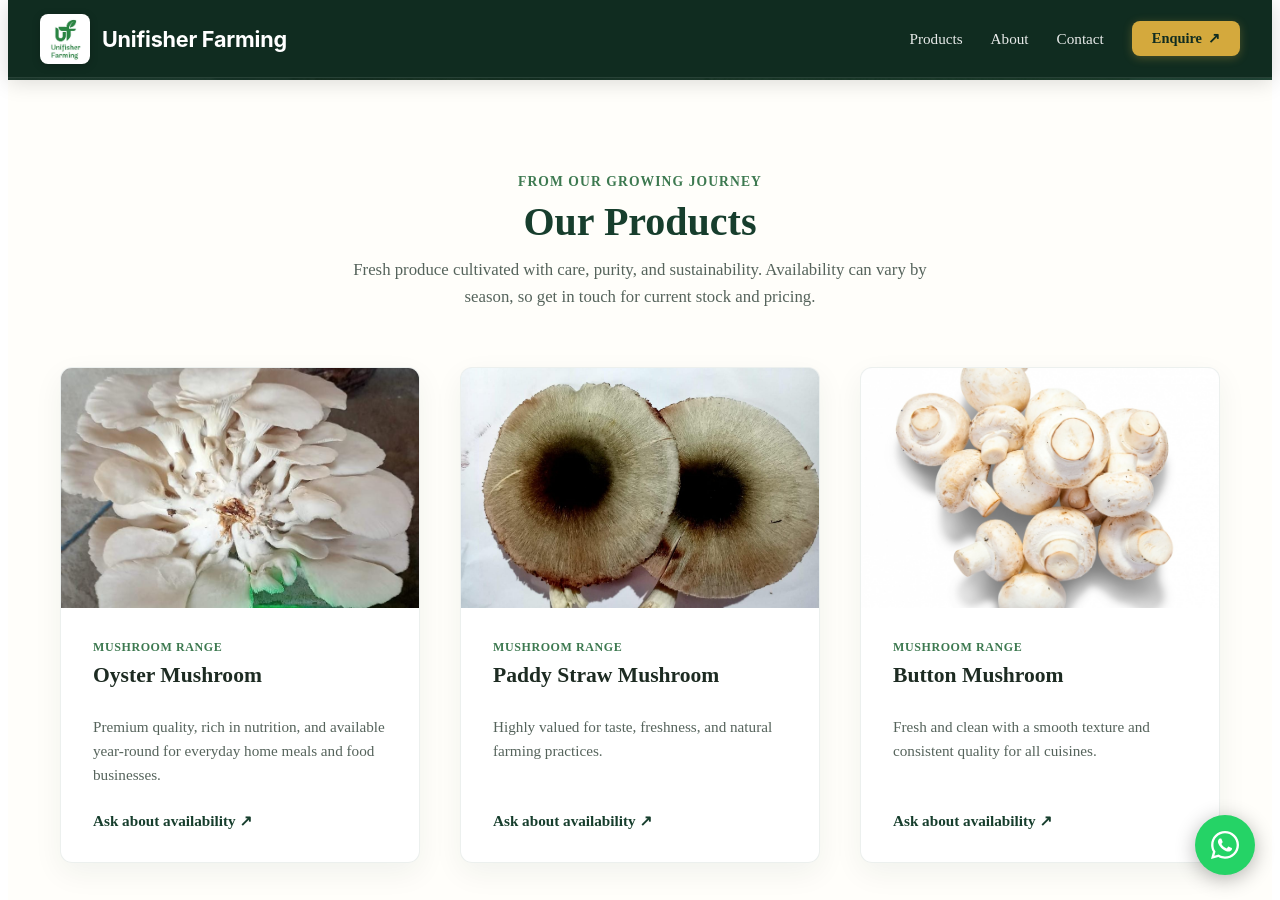
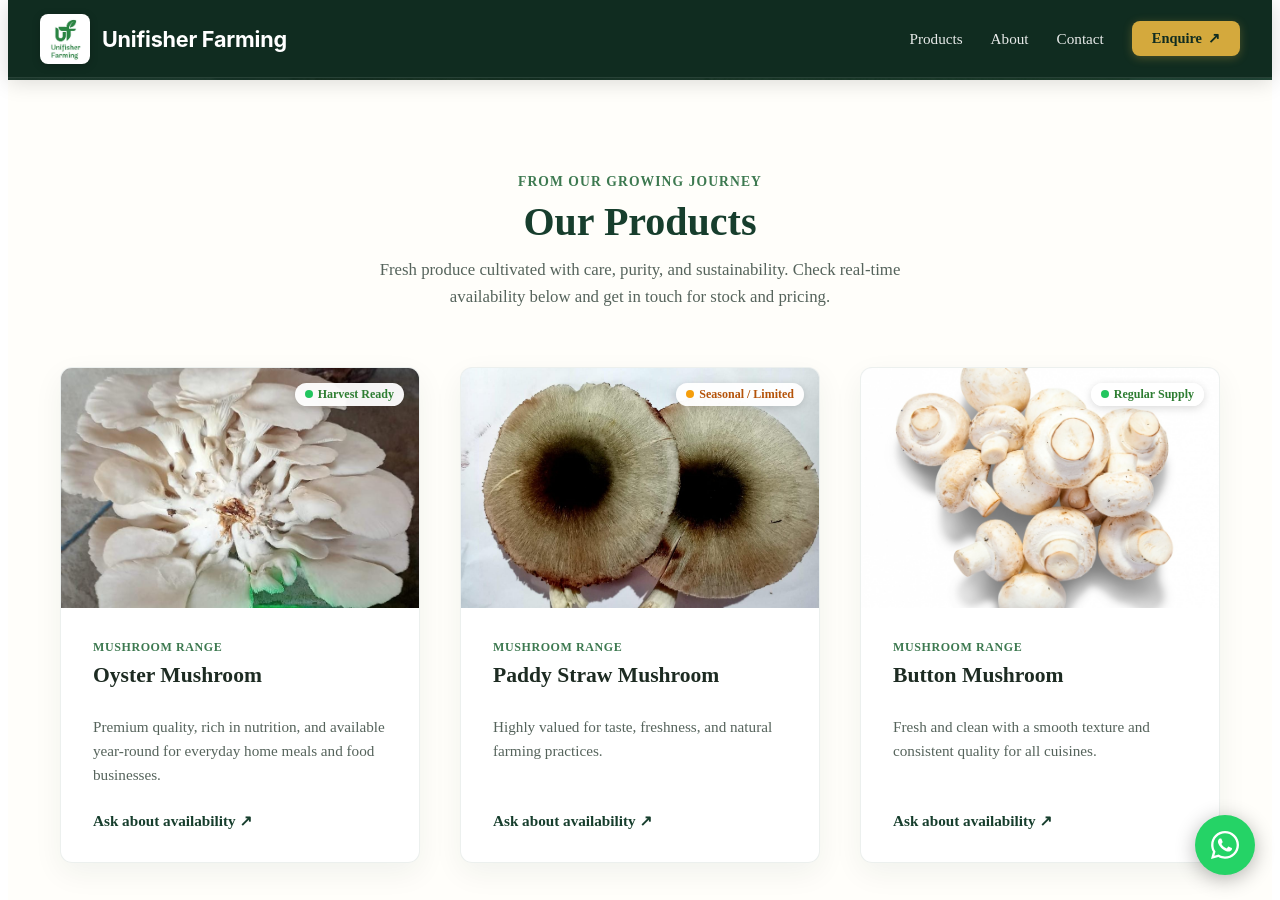
Before and after one commit to Unifisher/Unifisher-Website, a Jekyll site: the page built from index.html, in a window 1280 px wide and 900 px high, scrolled down 664 px. Built offline with Jekyll 4.4.1, drawn with Linux system fonts in a browser that asks for light colours; some web fonts are replaced.

Commit message:
Update services.html

```diff
--- a/_includes/services.html
+++ b/_includes/services.html
@@ -10,7 +10,7 @@
         Our Products
       </h2>
       <p style="color: #55635b; max-width: 600px; margin: 0 auto; font-size: 1.05rem; line-height: 1.6;">
-        Fresh produce cultivated with care, purity, and sustainability. Availability can vary by season, so get in touch for current stock and pricing.
+        Fresh produce cultivated with care, purity, and sustainability. Check real-time availability below and get in touch for stock and pricing.
       </p>
     </div>
 
@@ -18,7 +18,11 @@
     <div style="display: grid; grid-template-columns: repeat(auto-fit, minmax(340px, 1fr)); gap: 2.5rem; justify-content: center;">
 
       <!-- Product 1: Oyster Mushroom -->
-      <div style="background: #ffffff; border-radius: 12px; overflow: hidden; border: 1px solid rgba(23,62,45,0.08); box-shadow: 0 10px 30px rgba(16,44,32,0.06); display: flex; flex-direction: column;">
+      <div style="background: #ffffff; border-radius: 12px; overflow: hidden; border: 1px solid rgba(23,62,45,0.08); box-shadow: 0 10px 30px rgba(16,44,32,0.06); display: flex; flex-direction: column; position: relative;">
+        <!-- Status Badge -->
+        <div style="position: absolute; top: 15px; right: 15px; background: rgba(255,255,255,0.95); padding: 4px 10px; border-radius: 20px; font-size: 0.75rem; font-weight: 700; color: #2e7d32; box-shadow: 0 2px 8px rgba(0,0,0,0.15); display: flex; align-items: center; gap: 5px; z-index: 10;">
+          <span style="width: 8px; height: 8px; background-color: #22c55e; border-radius: 50%; display: inline-block;"></span> Harvest Ready
+        </div>
         <div style="height: 240px; background: #e5e7eb; overflow: hidden;">
           <img src="{{ '/img/about/2.jpg' | relative_url }}" alt="Oyster Mushroom" style="width: 100%; height: 100%; object-fit: cover;">
         </div>
@@ -36,7 +40,11 @@
       </div>
 
       <!-- Product 2: Paddy Straw Mushroom -->
-      <div style="background: #ffffff; border-radius: 12px; overflow: hidden; border: 1px solid rgba(23,62,45,0.08); box-shadow: 0 10px 30px rgba(16,44,32,0.06); display: flex; flex-direction: column;">
+      <div style="background: #ffffff; border-radius: 12px; overflow: hidden; border: 1px solid rgba(23,62,45,0.08); box-shadow: 0 10px 30px rgba(16,44,32,0.06); display: flex; flex-direction: column; position: relative;">
+        <!-- Status Badge -->
+        <div style="position: absolute; top: 15px; right: 15px; background: rgba(255,255,255,0.95); padding: 4px 10px; border-radius: 20px; font-size: 0.75rem; font-weight: 700; color: #b45309; box-shadow: 0 2px 8px rgba(0,0,0,0.15); display: flex; align-items: center; gap: 5px; z-index: 10;">
+          <span style="width: 8px; height: 8px; background-color: #f59e0b; border-radius: 50%; display: inline-block;"></span> Seasonal / Limited
+        </div>
         <div style="height: 240px; background: #e5e7eb; overflow: hidden;">
           <img src="{{ '/img/about/1.jpg' | relative_url }}" alt="Paddy Straw Mushroom" style="width: 100%; height: 100%; object-fit: cover;">
         </div>
@@ -54,7 +62,11 @@
       </div>
 
       <!-- Product 3: Button Mushroom -->
-      <div style="background: #ffffff; border-radius: 12px; overflow: hidden; border: 1px solid rgba(23,62,45,0.08); box-shadow: 0 10px 30px rgba(16,44,32,0.06); display: flex; flex-direction: column;">
+      <div style="background: #ffffff; border-radius: 12px; overflow: hidden; border: 1px solid rgba(23,62,45,0.08); box-shadow: 0 10px 30px rgba(16,44,32,0.06); display: flex; flex-direction: column; position: relative;">
+        <!-- Status Badge -->
+        <div style="position: absolute; top: 15px; right: 15px; background: rgba(255,255,255,0.95); padding: 4px 10px; border-radius: 20px; font-size: 0.75rem; font-weight: 700; color: #2e7d32; box-shadow: 0 2px 8px rgba(0,0,0,0.15); display: flex; align-items: center; gap: 5px; z-index: 10;">
+          <span style="width: 8px; height: 8px; background-color: #22c55e; border-radius: 50%; display: inline-block;"></span> Regular Supply
+        </div>
         <div style="height: 240px; background: #e5e7eb; overflow: hidden;">
           <img src="{{ '/img/about/3.jpeg' | relative_url }}" alt="Button Mushroom" style="width: 100%; height: 100%; object-fit: cover;">
         </div>
```
Also changed, not shown: other parts of _includes/services.html (+3 -3 lines).
